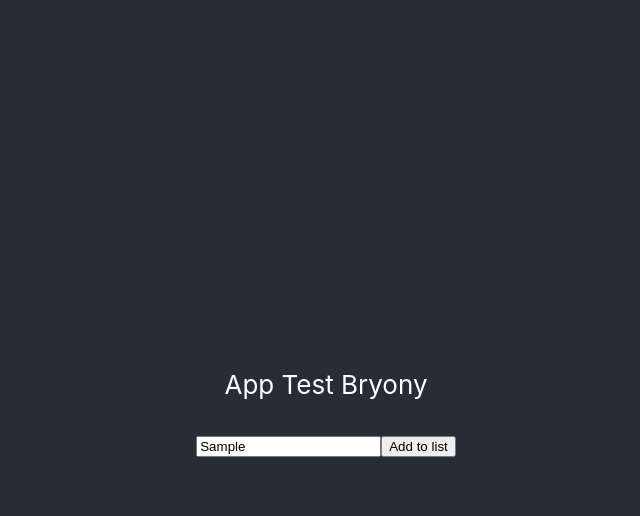
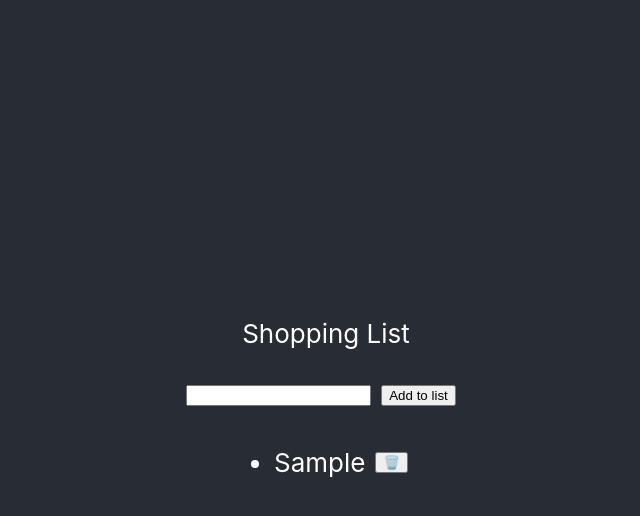
Before and after one commit to attrill20/HackathonToDoLIst, a React app in the folder my-app/: page / in a window 1280 px wide. Both pictures are taken after typing "Sample" into the empty fields and a click on the button "Add to list". Shown: the whole page, without its empty margins (314-954 px from the left). Built offline with nearby package versions, Linux system fonts and the light colour scheme.

Commit message:
trash can button added but without functionality

```diff
--- a/my-app/src/components/App/App.css
+++ b/my-app/src/components/App/App.css
@@ -11,6 +11,20 @@
   .App-logo {
     animation: App-logo-spin infinite 20s linear;
   }
+}
+
+container {
+ display: flex;
+ flex-direction: row;
+ /* // space between */
+  justify-content: space-between;
+  /* //centre align */
+  align-items: center;
+
+}
+
+button {
+  margin: 10px;
 }
 
 .App-header {
--- a/my-app/src/components/App/App.js
+++ b/my-app/src/components/App/App.js
@@ -18,13 +18,21 @@ function addToList(text){ // this function adds new object to our array
   console.log(`After async- list contains: `, {newList})
 }
 
+const ListItems = list.map((listItem) =>
+<container>
+<li key={listItem.id}>{listItem.text}</li>
+<button>🗑️</button>
+</container>
+
+);
+
   return (
     <div className="App">
       <header className="App-header">
 
-        <p>App Test Bryony</p>
+        <p>Shopping List</p>
         <Input addToList = {addToList}/>
-        {/* <List newList = {text} /> */}
+        <ul>{ListItems}</ul>
 
       </header>
     </div>
--- a/my-app/src/components/Input/index.js
+++ b/my-app/src/components/Input/index.js
@@ -7,8 +7,8 @@ function Input(props) {
     console.log(text);
     return(
         <div>
-        <input type = "text" onChange={(event) => setText(event.target.value)}></input>
-        <button onClick ={() => {props.addToList(text)}}>Add to list</button>
+        <input type = "text" value = {text} onChange={(event) => setText(event.target.value)}></input>
+        <button onClick ={() => {props.addToList(text); setText('')}}>Add to list</button>
         </div>
     );
 }
--- a/my-app/src/components/List/index.js
+++ b/my-app/src/components/List/index.js
@@ -1,12 +1,11 @@
 import React from 'react';
+
 
 function List (props) {
     // console.log(props);
-
+    // console.log(props.listItems)
     return(
-
-        <li>{props.text}</li>
-
+        <p></p>
     );
 
 }
```
